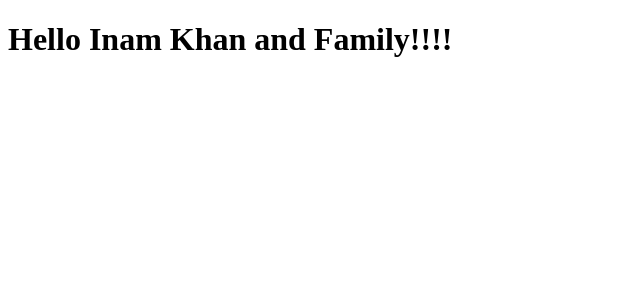
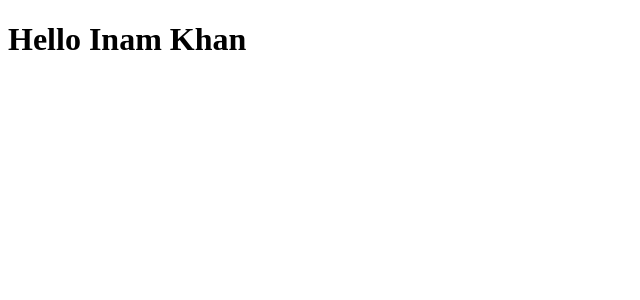
Before and after one commit to Inamkhanpk/bootcamp2020-assignment2, a React (Create React App) app: page / in a window 1280 px wide. Shown: the top 300 px of the page, without its empty margins (0-640 px from the left). Built offline with nearby package versions, Linux system fonts and the light colour scheme.

Commit message:
build please create

```diff
--- a/src/App.js
+++ b/src/App.js
@@ -4,7 +4,7 @@ import React from 'react';
 function App() {
   return (
     <div >
-     <h1>Hello Inam Khan and Family!!!!</h1>
+     <h1>Hello Inam Khan </h1>
     </div>
   );
 }
```
